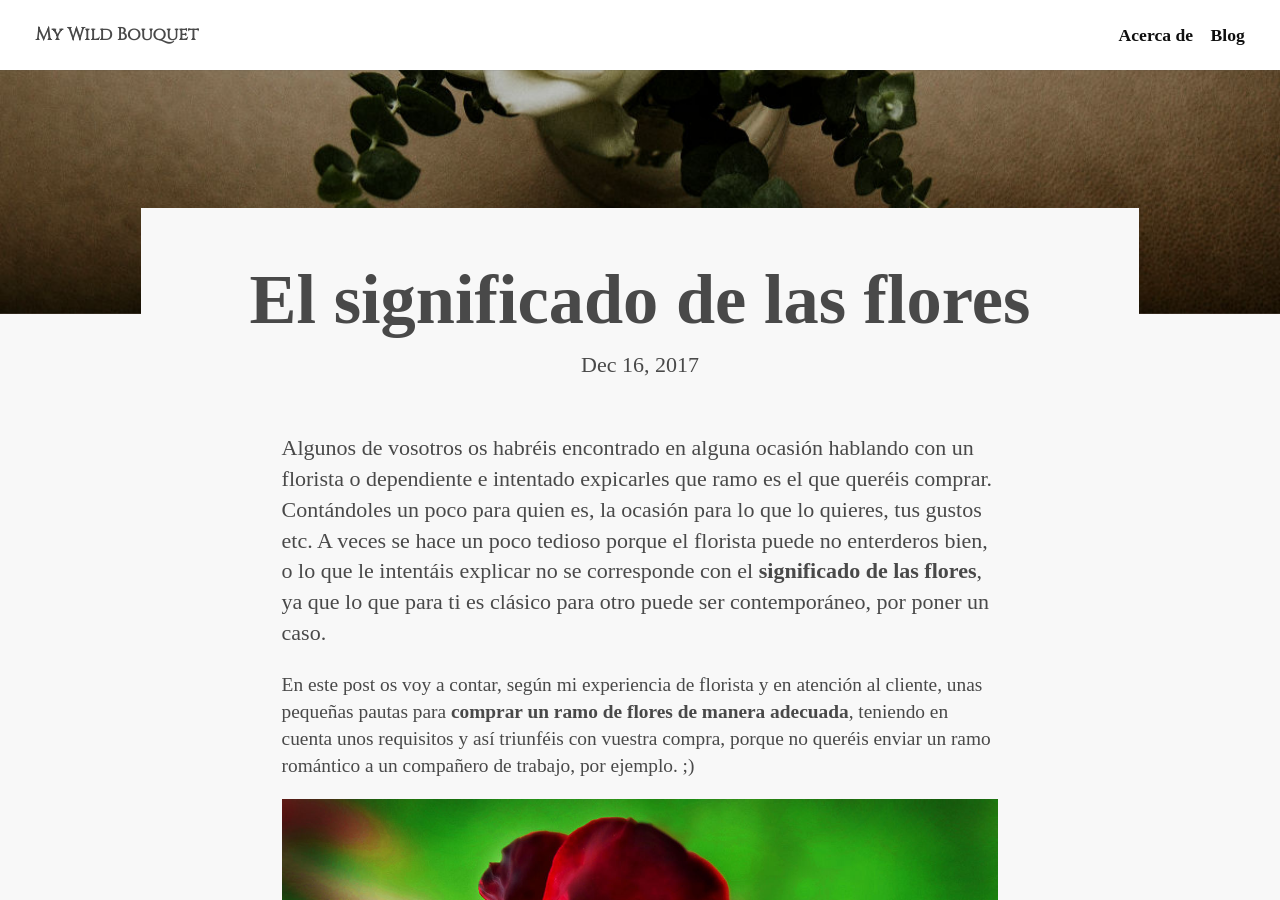
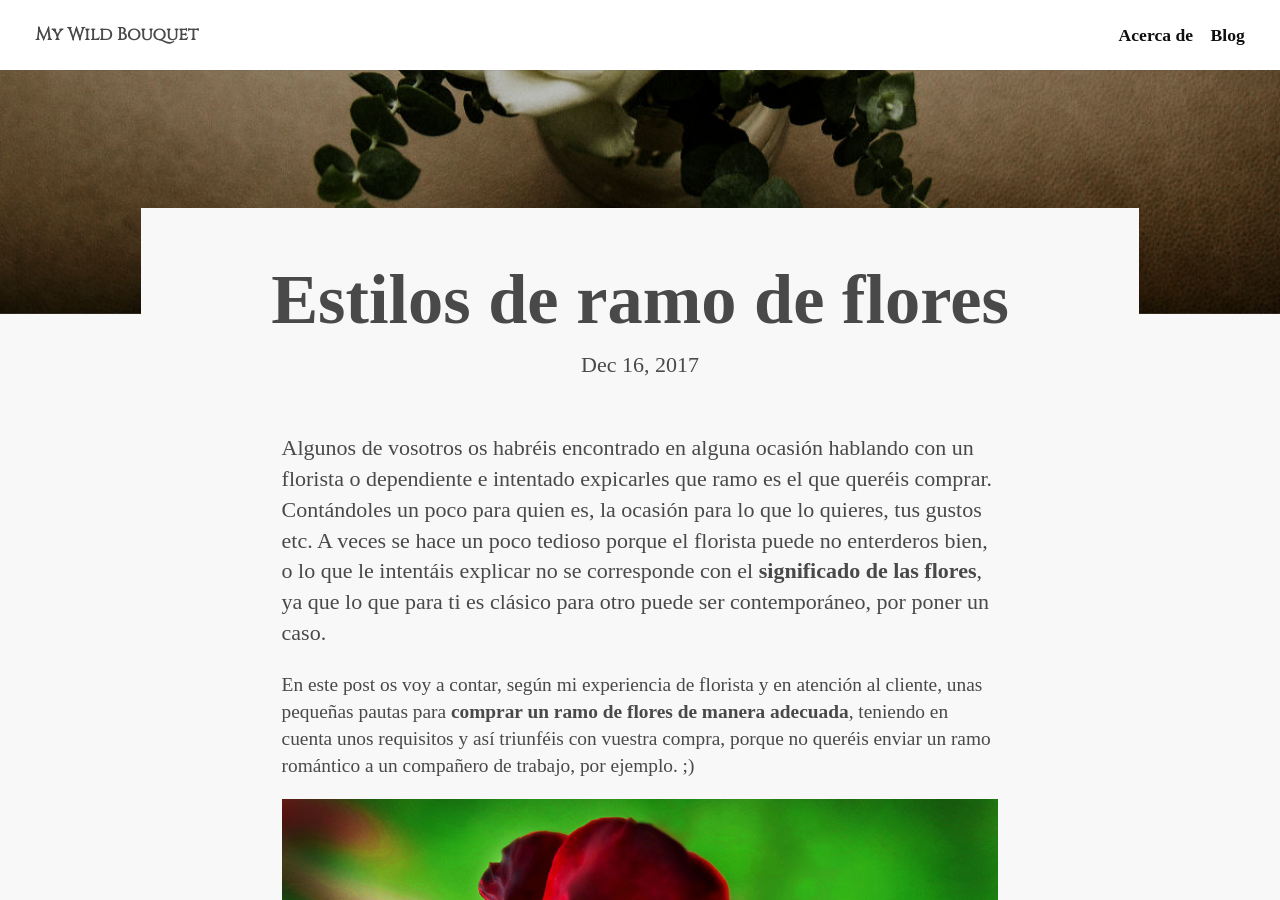
Before and after one commit to keyvanakbary/ramosilvestre.com, a Jekyll site: the page built from src/_posts/2017-12-16-Estilos-de-ramos-de-flores.md, in a window 1280 px wide and 900 px high, scrolled down 586 px. Built offline with Jekyll 4.4.1, drawn with Linux system fonts in a browser that asks for light colours; some web fonts are replaced.

Commit message:
Update and rename 2017-12-16-el-significado-de-las-flores.md to 2017-12-16-Estilos-de-ramos-de-flores.md

```diff
--- a/src/_posts/2017-12-16-el-significado-de-las-flores.md
+++ b/src/_posts/2017-12-16-Estilos-de-ramos-de-flores.md
@@ -1,6 +1,6 @@
 ---
 layout: post
-title: El significado de las flores
+title: Estilos de ramo de flores
 image: /assets/images/posts/ramodeflores.jpg
 description: Como comprar un ramo de flores
 tags:
```
